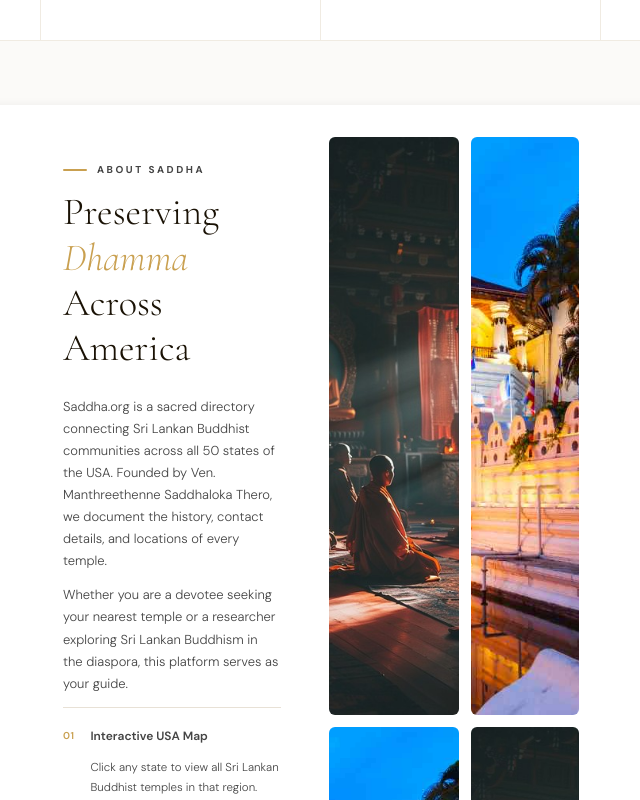
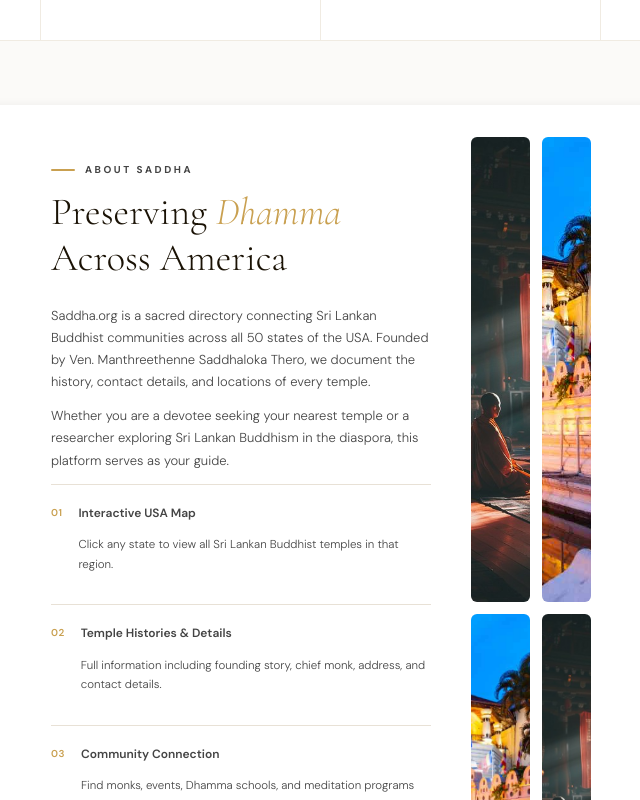
Before and after one commit to shanuka-jay/Project-Shradha, a React (Vite) app in the folder client/: page / in a window 1280 px wide. Shown: the part 1020-1820 px from the top of the page, without its empty margins (319-959 px from the left). Built offline with nearby package versions, Linux system fonts and the light colour scheme; a web font is replaced by a local one.

Commit message:
Update AboutSection.css

```diff
--- a/client/src/components/AboutSection.css
+++ b/client/src/components/AboutSection.css
@@ -5,12 +5,12 @@
 }
 
 .about__inner {
-  max-width: 1280px;
-  margin: 0 auto;
-  padding: 0 60px;
+  width: 100%;
+  margin: 0;
+  padding: 0 48px;
   display: grid;
-  grid-template-columns: 1fr 1.15fr;
-  gap: 48px;
+  grid-template-columns: 380px 1fr;
+  gap: 40px;
   align-items: stretch;
 }
 
@@ -145,9 +145,8 @@
 .about__images {
   display: grid;
   grid-template-columns: 1.2fr 1fr;
-  grid-template-rows: 1.2fr 1fr;
+  grid-template-rows: 1.4fr 1fr;
   gap: 12px;
-  min-height: 560px;
 }
 
 .about__img {
@@ -191,6 +190,6 @@
   }
 
   .about__images {
-    min-height: 360px;
+    grid-template-rows: 1.4fr 1fr;
   }
 }
```
